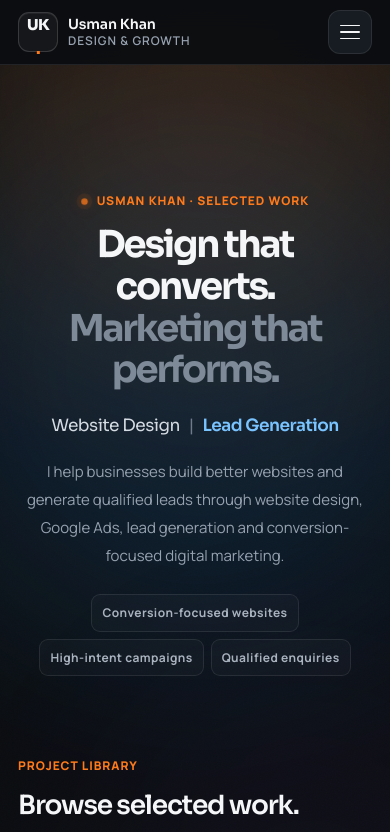
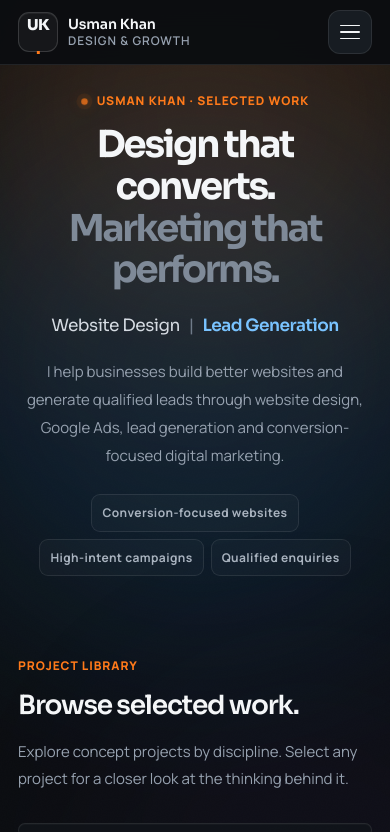
Before and after one commit to khanussu007/Claude, a website: page public/portfolio.html in a window 390 px wide. Shown: the top 832 px of the page. Drawn offline with Linux system fonts and the light colour scheme.

Commit message:
Update portfolio.css

```diff
--- a/public/assets/css/portfolio.css
+++ b/public/assets/css/portfolio.css
@@ -582,7 +582,9 @@ body.lightbox-open {
 
 @media (max-width: 960px) {
   .portfolio-hero {
-    min-height: 630px;
+    /* Header is sticky (in normal flow) at <=960px, so the fixed-header offset is no longer needed. */
+    min-height: 0;
+    padding-top: clamp(28px, 5vw, 48px);
   }
 
   .portfolio-grid {
@@ -626,7 +628,7 @@ body.lightbox-open {
 @media (max-width: 760px) {
   .portfolio-hero {
     min-height: auto;
-    padding: 145px 0 82px;
+    padding: clamp(28px, 5vw, 48px) 0 82px;
   }
 
   .portfolio-hero h1 {
@@ -687,7 +689,7 @@ body.lightbox-open {
 
 @media (max-width: 580px) {
   .portfolio-hero {
-    padding: 128px 0 72px;
+    padding: clamp(28px, 5vw, 48px) 0 72px;
   }
 
   .portfolio-hero .hero-eyebrow {
```
